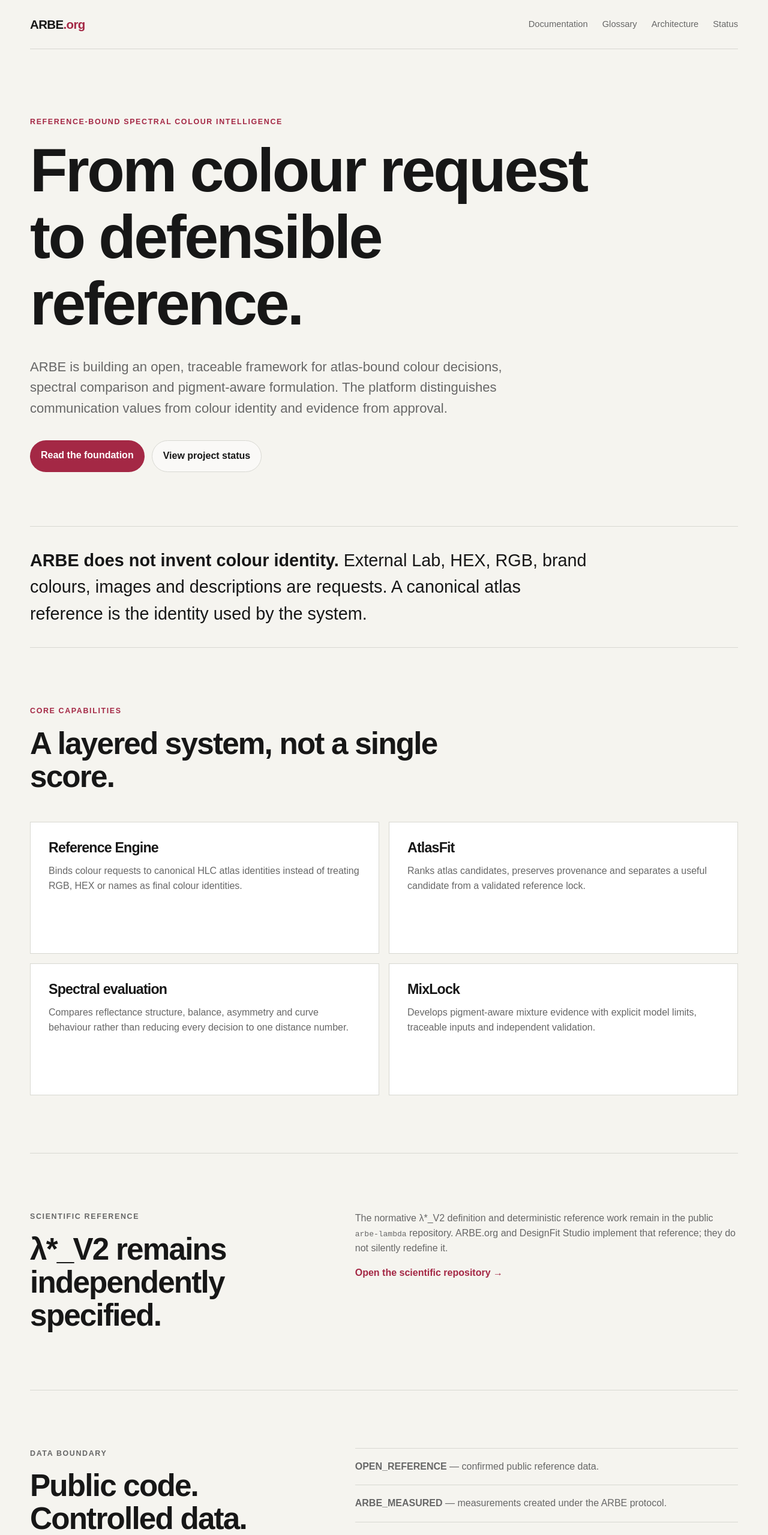
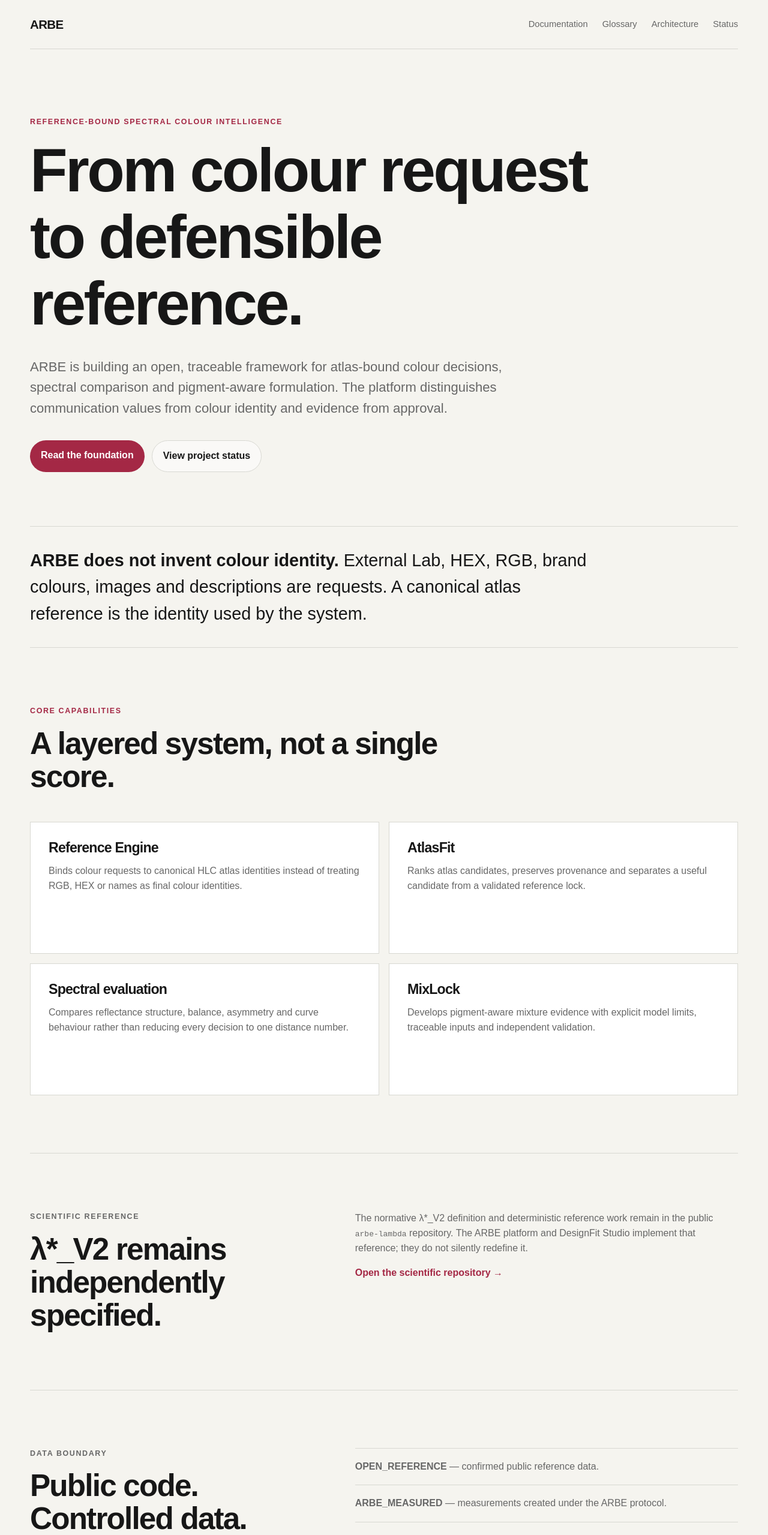
Before and after one commit to HelabHLC/designfit-studio, a Next.js app: page / in a window 1280 px wide. Shown: the top 2559 px of the page at 60% size. Built offline with nearby package versions, Linux system fonts and the light colour scheme.

Commit message:
chore: remove unavailable domain from public branding

```diff
--- a/app/page.tsx
+++ b/app/page.tsx
@@ -23,8 +23,8 @@ export default function HomePage() {
   return (
     <main>
       <header className="site-header shell">
-        <Link className="brand" href="/" aria-label="ARBE.org home">
-          ARBE<span>.org</span>
+        <Link className="brand" href="/" aria-label="ARBE home">
+          ARBE
         </Link>
         <nav aria-label="Primary navigation">
           <Link href="/documentation">Documentation</Link>
@@ -84,9 +84,9 @@ export default function HomePage() {
         <div>
           <p>
             The normative λ*_V2 definition and deterministic reference work
-            remain in the public <code>arbe-lambda</code> repository. ARBE.org
-            and DesignFit Studio implement that reference; they do not silently
-            redefine it.
+            remain in the public <code>arbe-lambda</code> repository. The ARBE
+            platform and DesignFit Studio implement that reference; they do not
+            silently redefine it.
           </p>
           <a
             className="text-link"
@@ -110,7 +110,7 @@ export default function HomePage() {
       </section>
 
       <footer className="site-footer shell">
-        <p>ARBE.org development preview</p>
+        <p>ARBE development preview</p>
         <p>Evidence before claims. Provenance before publication.</p>
       </footer>
     </main>
```
